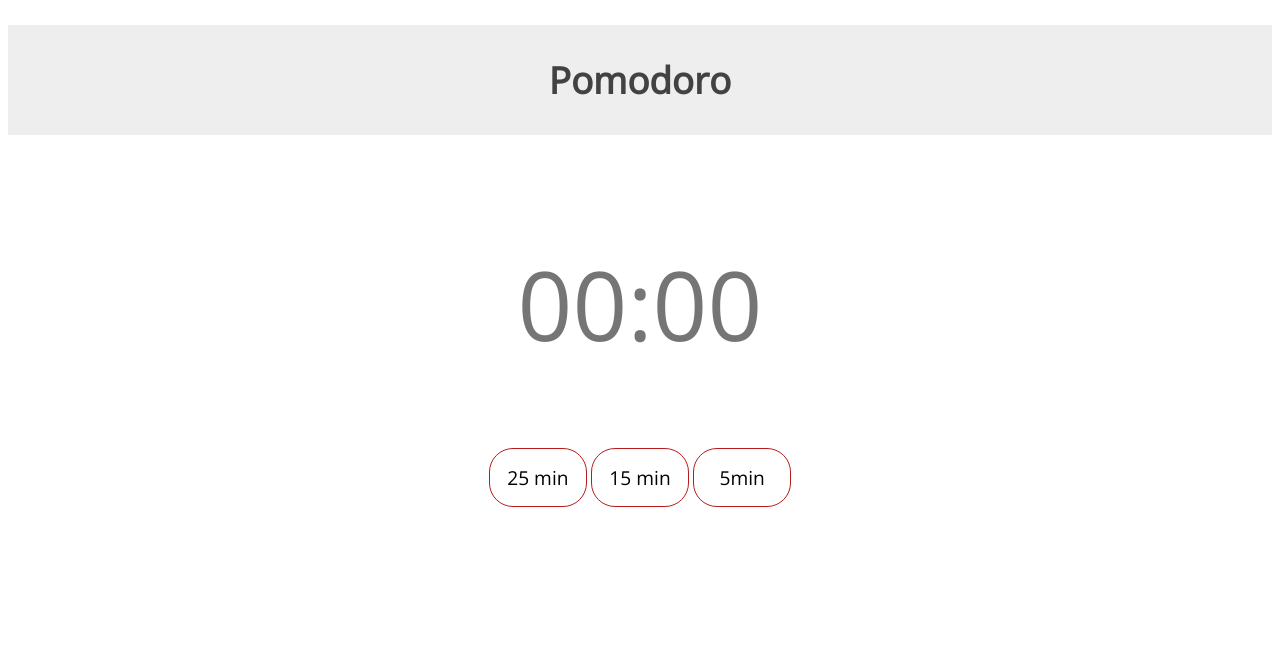
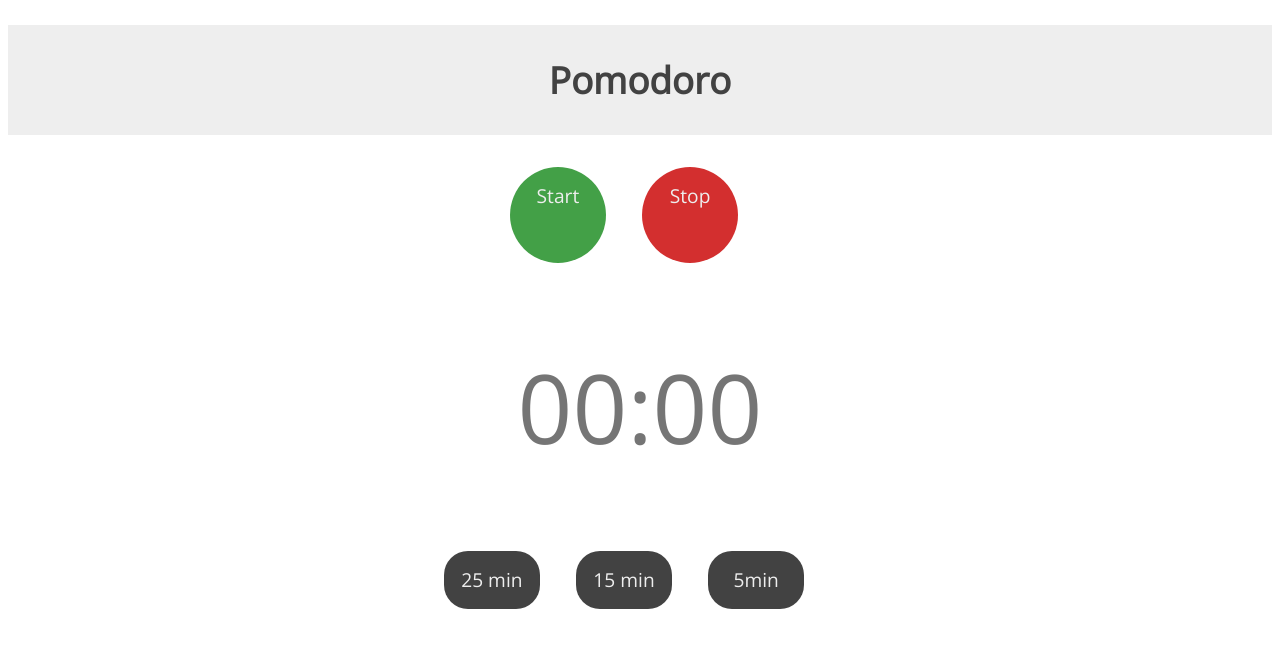
Before and after one commit to Nedjim/pomodoro, a website: page src/index.html in a window 1280 px wide. Drawn offline with nearby package versions, Linux system fonts and the light colour scheme; files that its build step writes are made by us from their sources; files whose address does not match are found by name.

Commit message:
Add: play / stop button

```diff
--- a/src/index.html
+++ b/src/index.html
@@ -11,11 +11,16 @@
     <header>
         <h1>Pomodoro</h1>
     </header>
+    <div id="boxPlay" class="controllers">
+        <div id="start" class="box">Start</div>
+        <div id="stop" class="box">Stop</div>
+    </div>
+
     <div id="timer">
         <span id="minute">00</span><span>:</span><span id="seconds">00</span>
     </div>
 
-    <div id="controllers">
+    <div id="boxTime" class="controllers">
         <span class="box 25">25 min</span>
         <span class="box 15">15 min</span>
         <span class="box 5">5min</span>
--- a/src/js/main.js
+++ b/src/js/main.js
@@ -19,3 +19,7 @@ function main(e) {
 }
 
 document.addEventListener("click", main);
+
+//1 - Choisir Start ou stop
+//2 - Si start : choisir le timing
+//3 - Faire des cycle avec 5 min de pauses
--- a/src/scss/import/_variables.scss
+++ b/src/scss/import/_variables.scss
@@ -4,7 +4,8 @@ sans-serif;
 $color1: #EEEEEE;
 $color2: #424242;
 $color3: #757575;
-$color4: #B71C1C;
+$color4: #D32F2F;
+$colorPlay: #43A047;
 $heightH: 4rem;
 $heightB: 3rem;
 $heightT: 6rem;
--- a/src/scss/layout.scss
+++ b/src/scss/layout.scss
@@ -11,13 +11,20 @@ header {
 }
 
 #timer,
-#controllers {
+.controllers {
     @extend %center;
 }
 
-#controllers {
+.box {
+    display: inline-block;
+    width: $heightT;
+    margin-right: $margin;
+}
+
+#boxPlay {
+    margin-top: $margin;
     .box {
-        display: inline-block;
-        width: $heightT;
+        width: 6rem;
+        height: 6rem;
     }
 }
--- a/src/scss/theme.scss
+++ b/src/scss/theme.scss
@@ -18,10 +18,27 @@ header {
     color: $color3;
 }
 
-#controllers {
+.box {
+    font-size: 1.2rem;
+}
+
+#boxTime {
     .box {
-        font-size: 1.2rem;
-        border: 0.1rem solid $color4;
+        color: $color1;
+        background: $color2;
         @include border-radius($radius);
     }
 }
+
+#boxPlay {
+    .box:first-child {
+        background: $colorPlay;
+    }
+    .box:nth-child(2) {
+        background: $color4;
+    }
+    .box {
+        color: $color1;
+        @include border-radius(50%);
+    }
+}
```
Also changed, not shown: build/css/custom.css, build/index.html, src/css/layout.css, src/css/theme.css.
